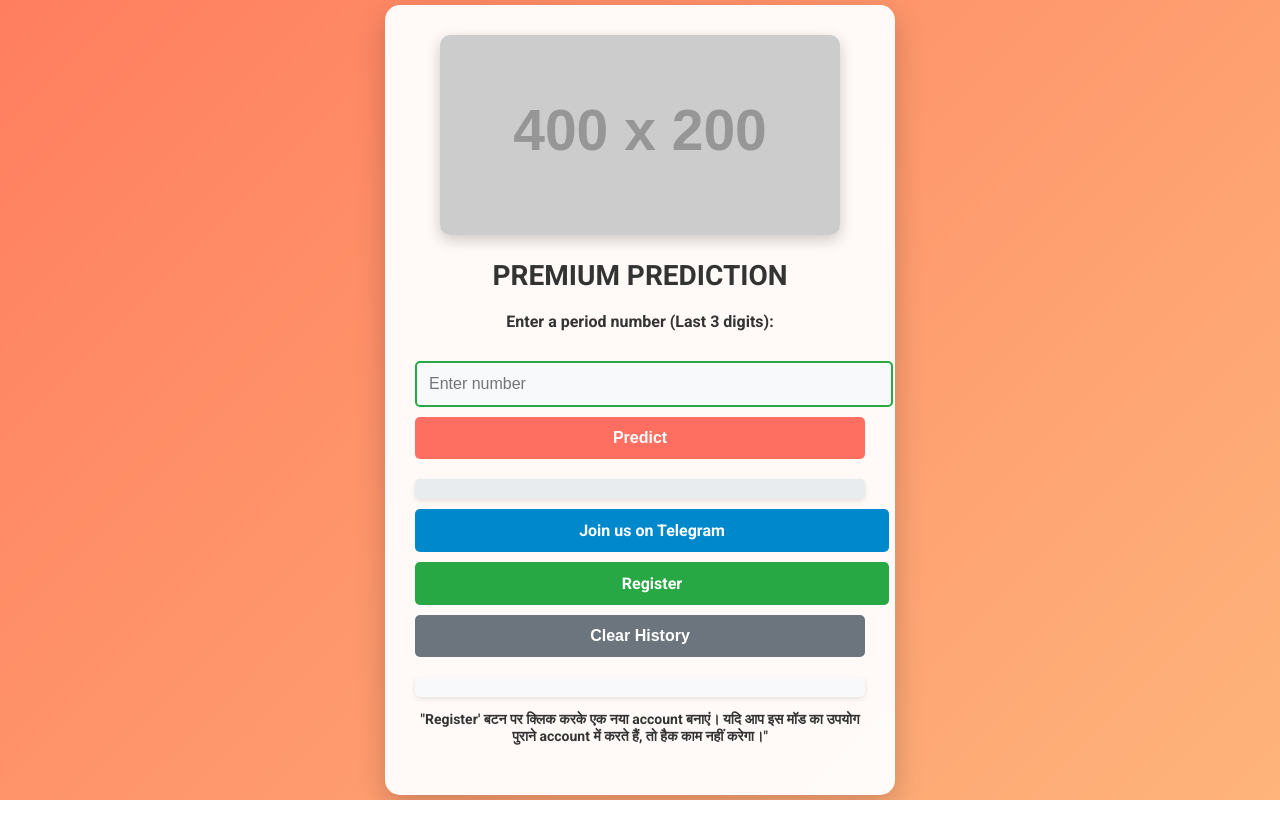
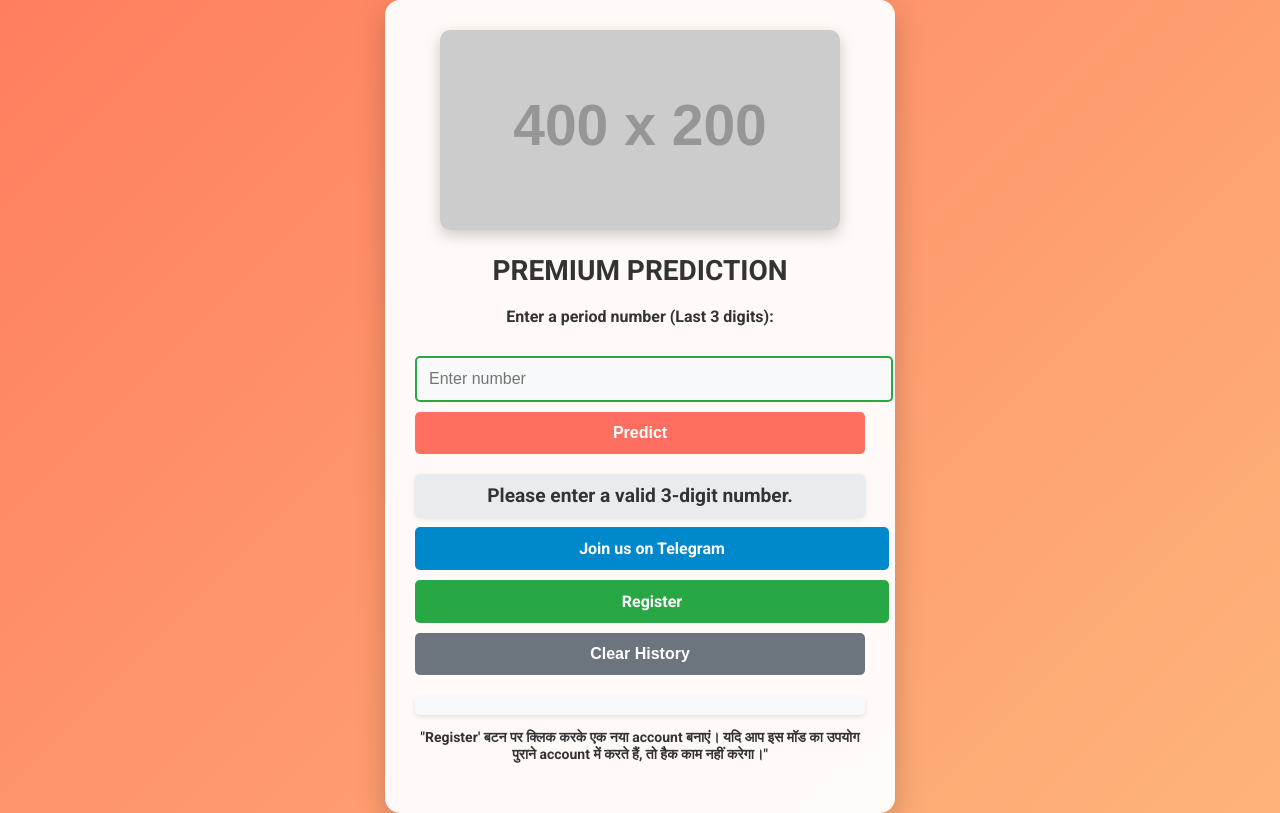
Before and after one commit to NAHIPATAHE/Nahipata, a plain HTML site: page index.html in a window 1280 px wide. Both pictures are taken after a click on the button "Predict". Drawn offline with Linux system fonts and the light colour scheme; placeholder pictures from the web are drawn by us.

Commit message:
Update index.html

```diff
--- a/index.html
+++ b/index.html
@@ -124,7 +124,7 @@
         }
         .register-button {
             background-color: #28a745;
-        }
+ }
         .register-button:hover {
             background-color: #218838;
         }
@@ -157,7 +157,6 @@
 </head>
 <body>
     <div class="container">
-        <!-- Image at the top -->
         <div class="image-container">
             <img src="https://via.placeholder.com/400x200" alt="Prediction Image">
         </div>
@@ -173,14 +172,12 @@
         <p style="text-align: center; font-size: 14px; color: #333;">"Register' बटन पर क्लिक करके एक नया account बनाएं। यदि आप इस मॉड का उपयोग पुराने account में करते हैं, तो हैक काम नहीं करेगा।"</p>
     </div>
 
-    <!-- Audio for sound effect -->
     <audio id="soundEffect">
         <source src="https://www.soundjay.com/button/beep-07.mp3" type="audio/mpeg">
         Your browser does not support the audio element.
     </audio>
 
     <script>
-        // Load history from local storage
         let predictionHistory = JSON.parse(localStorage.getItem('predictionHistory')) || [];
 
         function eulerTotient(n) {
@@ -208,21 +205,25 @@
 
         function makePrediction() {
             const periodNumber = document.getElementById('periodNumber').value;
+            const resultDiv = document.getElementById('result');
+
+            resultDiv.innerText = '';
+            resultDiv.className = 'result';
+
             if (periodNumber < 100 || periodNumber > 999) {
-                alert("Please enter a valid 3-digit number.");
+                resultDiv.innerText = "Please enter a valid 3-digit number.";
+                resultDiv.className = 'result';
                 return;
             }
+
             const prediction = predictBigOrSmall(periodNumber);
-            const resultDiv = document.getElementById('result');
             resultDiv.innerText = prediction;
             resultDiv.className = `result ${prediction.includes("SMALL") ? 'small' : 'big'}`;
             resultDiv.style.display = 'block';
 
-            // Play sound effect
             const soundEffect = document.getElementById('soundEffect');
             soundEffect.play();
 
-            // Update history
             predictionHistory.push({ period: periodNumber, prediction });
             localStorage.setItem('predictionHistory', JSON.stringify(predictionHistory));
             updateHistory();
@@ -238,11 +239,10 @@
 
         function clearHistory() {
             predictionHistory = [];
-            localStorage.removeItem('predictionHistory');
+            localStorage.removeItem('prediction History');
             updateHistory();
         }
 
-        // Initialize history on page load
         updateHistory();
     </script>
 </body>
```
